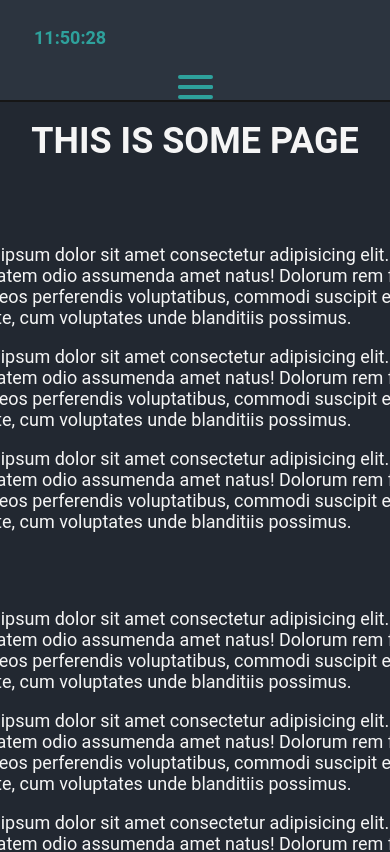
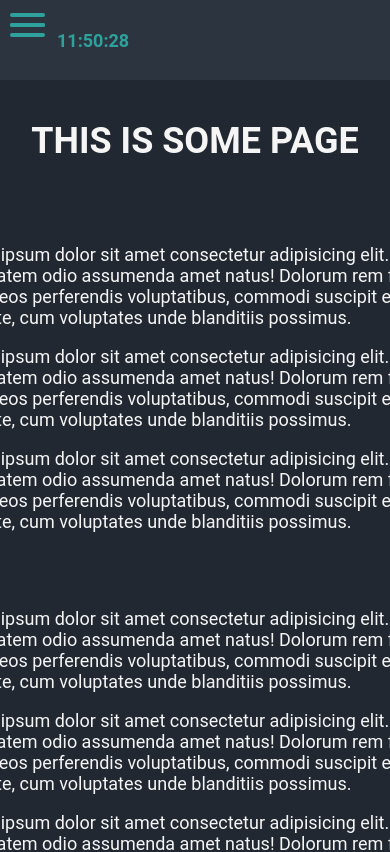
Before and after one commit to TonyNexis/ToDoBoardReactVite, a React (Vite) app: page /somePage in a window 390 px wide. Shown: the top 852 px of the page. Built offline with nearby package versions, Linux system fonts and the light colour scheme; no server answers.

Commit message:
added adaptive styles for footer

```diff
--- a/src/components/ButtonAddCardFooter/ButtonAddCardFooter.module.scss
+++ b/src/components/ButtonAddCardFooter/ButtonAddCardFooter.module.scss
@@ -9,6 +9,7 @@
     font-size: 18px;
 	cursor: pointer;
 	border: none;
+	width: 138.5px;
 
     &:hover .buttonAddCard {
 		box-shadow: 0px 0px 20px #2ea19b76;
--- a/src/components/Footer/Footer.module.scss
+++ b/src/components/Footer/Footer.module.scss
@@ -90,10 +90,35 @@
 		margin-right: 10px;
 	}
 
-	@media (max-width: 900px) {
-		display: flex;
-		flex-direction: column-reverse;
-		height: 100px;
-		border-bottom: 2px solid rgb(22, 22, 22);
+	// @media (max-width: 900px) {
+	// 	display: flex;
+	// 	flex-direction: column-reverse;
+	// 	height: 100px;
+	// 	border-bottom: 2px solid rgb(22, 22, 22);
+	// }
+
+	@media (max-width: 1330px) {
+		grid-template-columns: 0.1fr 0.25fr 0.7fr;
 	}
+
+	@media (max-width: 950px) {
+		grid-template-columns: 0.1fr 0.15fr 0.7fr;
+		.container {
+			margin-left: 4%;
+		}
+	}
+
+	@media (max-width: 800px) {
+		height: 80px;
+		grid-template-columns: 0.1fr 0.15fr 0.7fr;
+
+		.toggleNavBtn{
+			top: -15px;
+		}
+		.container {
+			margin-left: 4%;
+		}
+	}
+
+
 }
--- a/src/components/SortableItem/SortableItem.module.scss
+++ b/src/components/SortableItem/SortableItem.module.scss
@@ -1,8 +1,7 @@
 .sortableItem {
-	transition: box-shadow 0.2s, opacity 0.2s;
+	transition: opacity 0.2s;
 }
 
 .sortableItemDragging {
 	opacity: 0.5;
-	box-shadow: 0 0 10px rgba(0, 0, 0, 0.2);
 }
```
